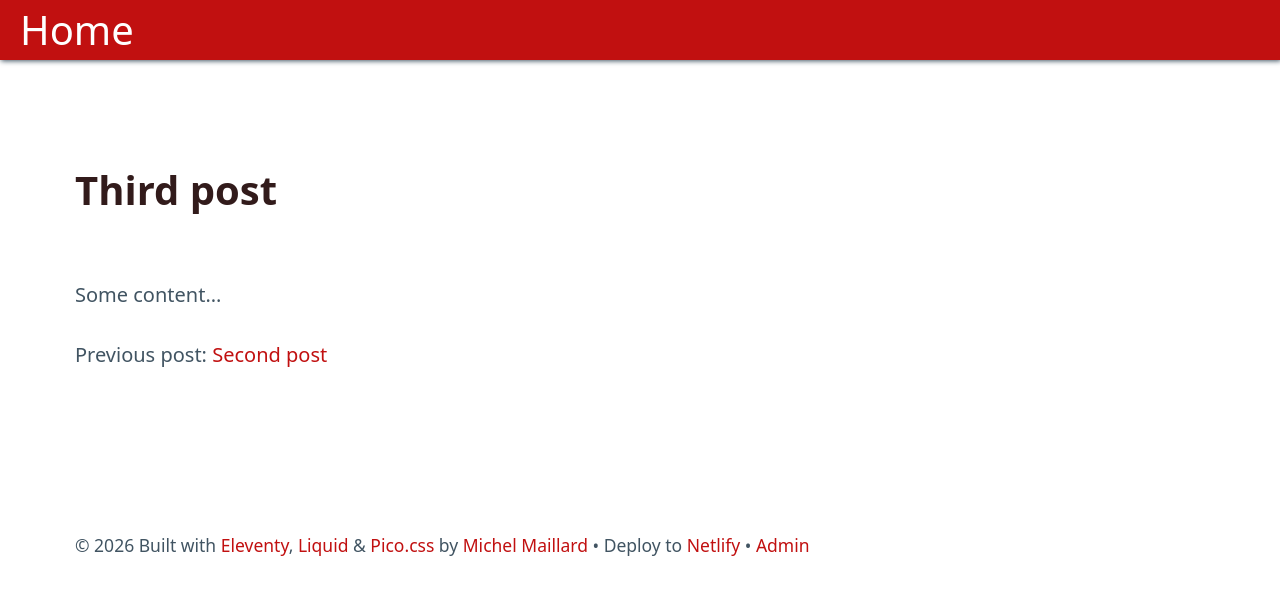
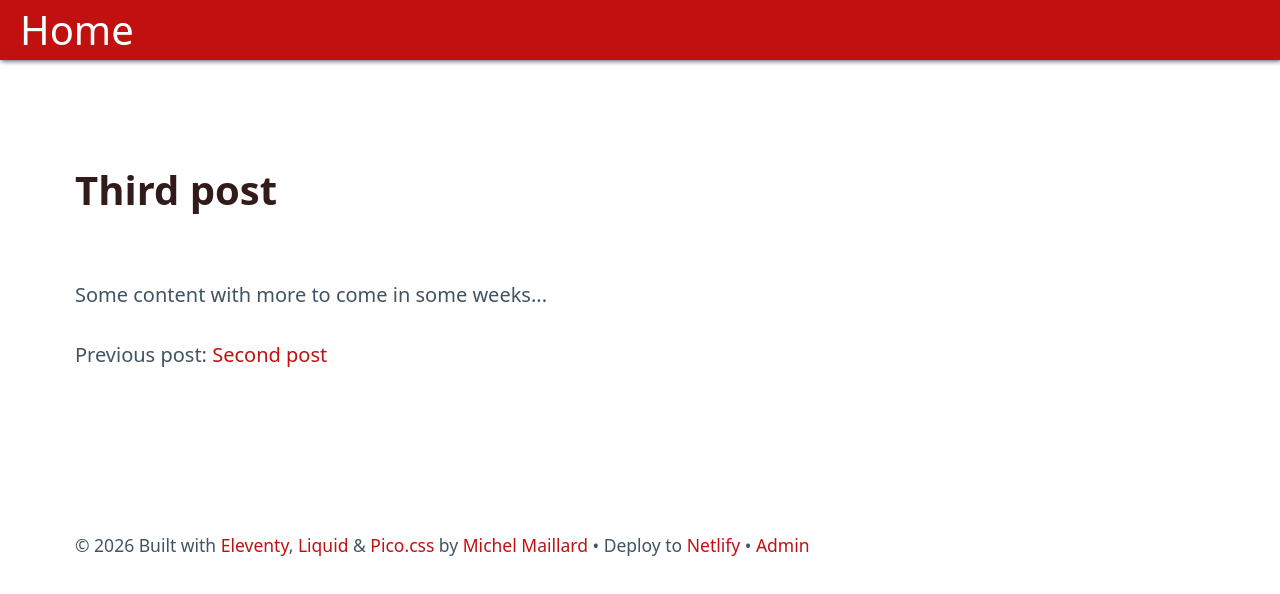
Before and after one commit to mobile-michel/decapCMS-sandbox, an Eleventy site: page src/blog/third-post.md in a window 1280 px wide. Built offline with nearby package versions, Linux system fonts and the light colour scheme; Eleventy itself is replaced by a stand-in of ours; files that its build step writes are made by us from their sources.

Commit message:
Update Blog “third-post”

```diff
--- a/src/blog/third-post.md
+++ b/src/blog/third-post.md
@@ -2,4 +2,4 @@
 title: Third post
 description: This is the third post for testing Decap CMS
 ---
-Some content...
+Some content with more to come in some weeks...
```
